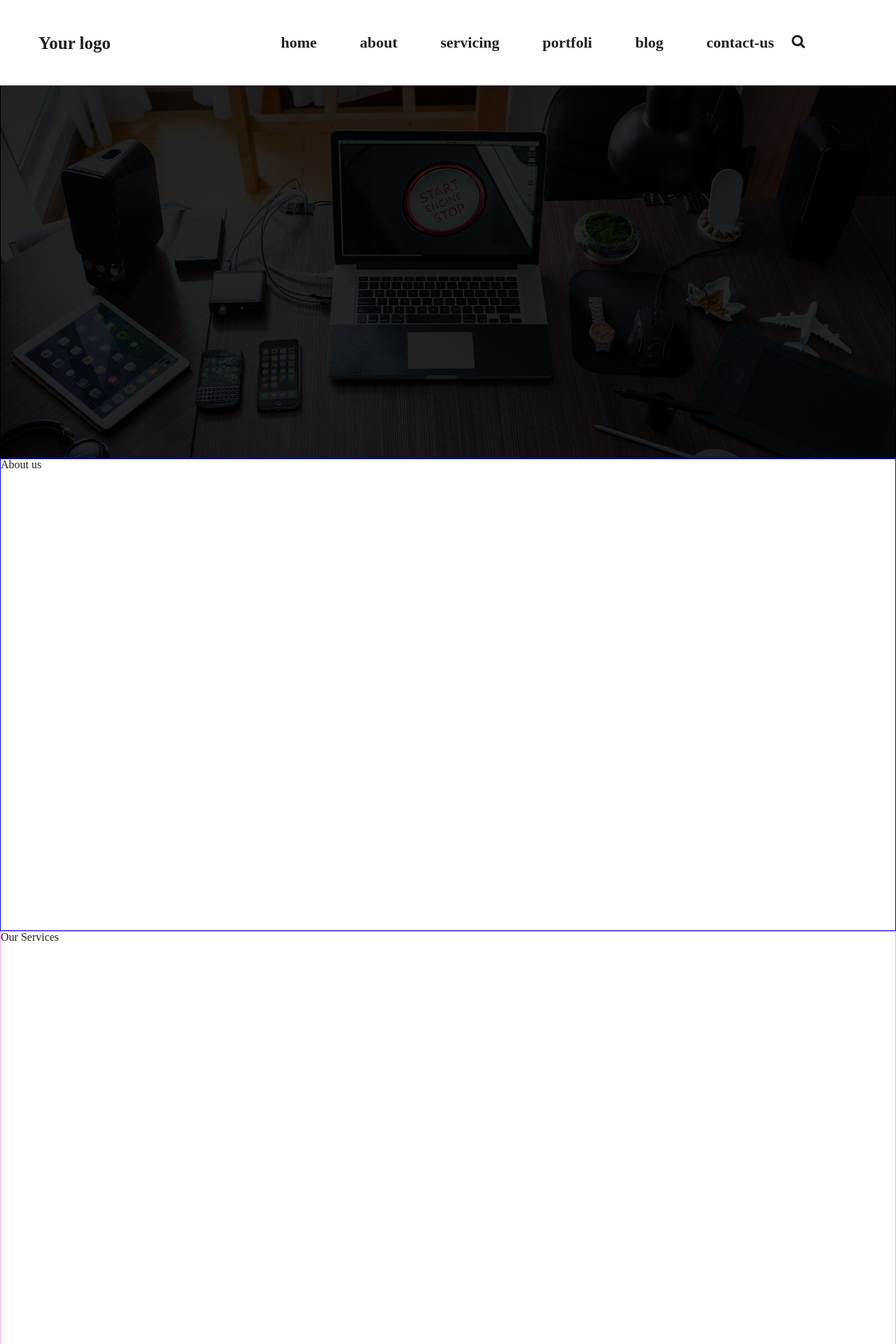
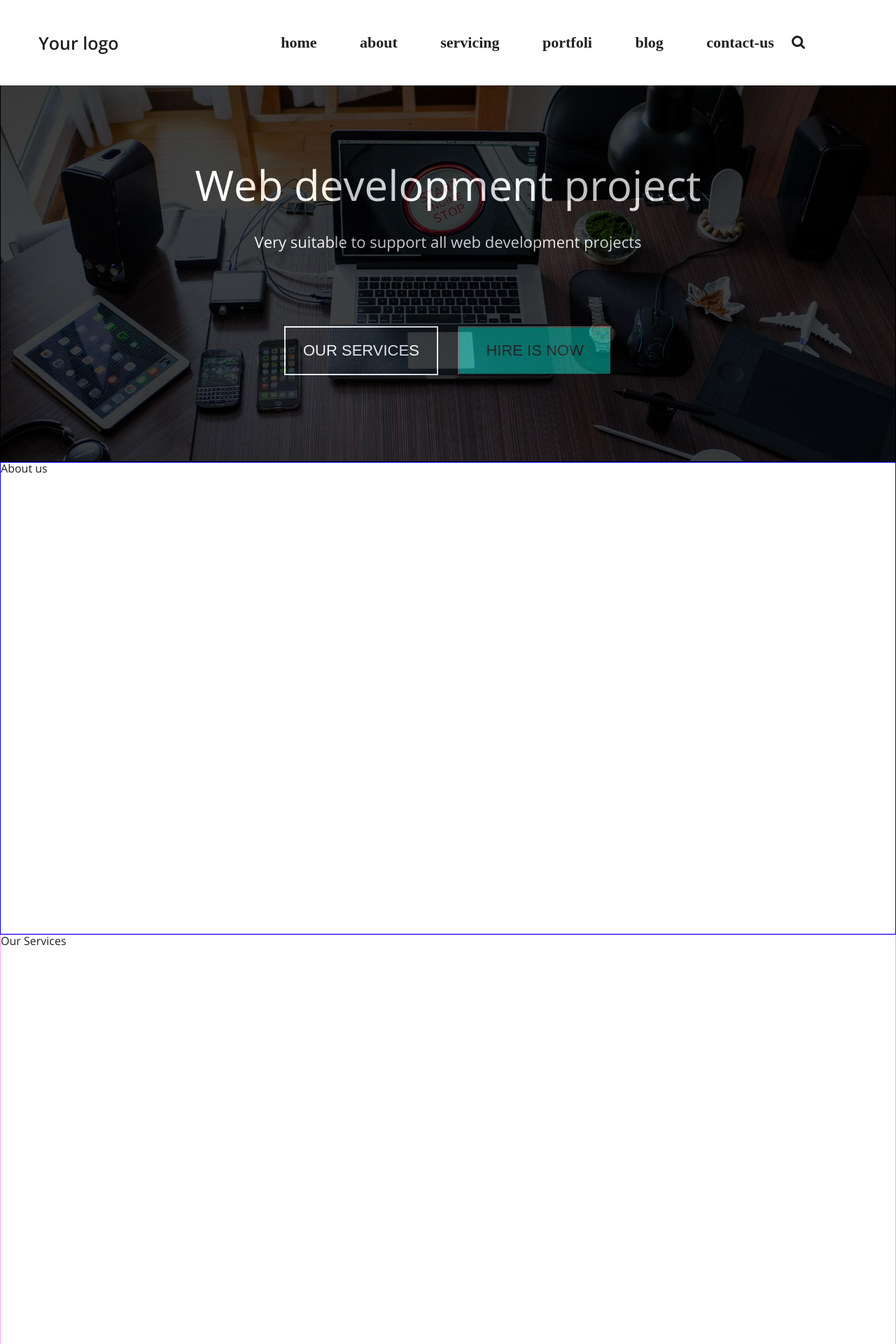
Before and after one commit to Romron/sites_templates, a PHP site: page /Training/Web-Development-Project/Web-Development-Project/index.html in a window 1280 px wide. Shown: the top 1920 px of the page at 70% size. Run offline with PHP 8.4, Linux system fonts and the light colour scheme.

Commit message:
почти закончил header

```diff
--- a/Training/Web-Development-Project/Web-Development-Project/css/style.css
+++ b/Training/Web-Development-Project/Web-Development-Project/css/style.css
@@ -100,6 +100,7 @@ img {
 
 	.wrap-main{
 		height: 9895px;
+		font-family: Open Sans;
 	}
 
 /*------    start top-bar    ------*/
@@ -171,24 +172,69 @@ img {
 	.wrap-heder{
 		border: 1px solid black;
 		width: 100%;
-		height: 655px;
+		height: 660px;
 		margin: 0px auto;
-		background-image: url(../img/pexels-photo-356056_for_heder.jpeg);
-		background-size: 100%;
-		background-repeat: no-repeat;
-
-
-		/*margin-top: -122px;*/
-		/*z-index: 0;*/
-
+		background-color: black;
+		display: flex;
 	}
 
 	.wrap-heder_background{
 		width: 100%;
 		height: 100%;
-		background-color: black;
-		opacity: 0.85;
+		background-image: url(../img/pexels-photo-356056_for_heder.jpeg);
+		background-size: 100%;
+		background-repeat: no-repeat;
+		opacity: 0.25;
+
+		/*position: relative;*/
 	}
+
+	.wrap-main-text-heder{
+		position: absolute;
+		left: 0px;
+		right: 0px;
+		margin: 0px auto;
+		text-align: center;
+		color: #ffffff;
+		align-self: center;
+
+	}
+
+.main-text-heder {
+	margin-bottom: 40px;
+	font-size: 60px;
+}
+.text-heder {
+	font-size: 22px;
+}
+.buttons-heder {
+	/*margin-top: 110px;  */
+	position: relative;
+	top: 110px;
+}
+
+.buttons-heder button{
+	width: 220px;
+	height: 70px;
+	font-size: 22px;
+
+
+}
+
+#our-services{
+	border: 2px solid #ffffff;
+	background-color: rgb(255,255,255,0);
+	margin-right: 12px;
+	color: #ffffff;
+
+}
+
+#hire-is-now{
+	background-color: rgb(0,137,123);
+	margin-left: 12px;
+	opacity: 1.0;
+}
+
 
 
 
--- a/Training/Web-Development-Project/Web-Development-Project/index.html
+++ b/Training/Web-Development-Project/Web-Development-Project/index.html
@@ -30,7 +30,21 @@
 		</div>
 	</div>
 	<div class="wrap-heder">
-		<div class="wrap-heder_background"></div>
+
+		<div class="wrap-main-text-heder">
+			<div class="main-text-heder">Web development project</div>
+			<div class="text-heder">Very suitable to support all web development projects</div>
+
+			<div class="buttons-heder">
+				<button id="our-services">OUR SERVICES</button>
+				<button id="hire-is-now">HIRE IS NOW</button>
+			</div>
+		</div>
+
+
+
+		<div class="wrap-heder_background">
+		</div>
 	</div>
 	<div class="wrap-about-us">About us</div>
 	<div class="wrap-services">Our Services</div>
```
